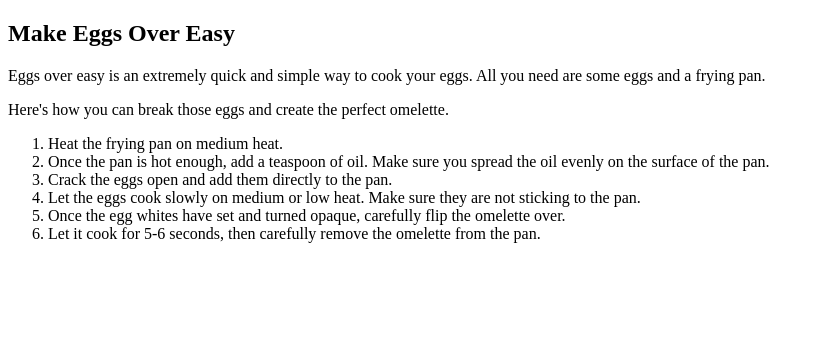
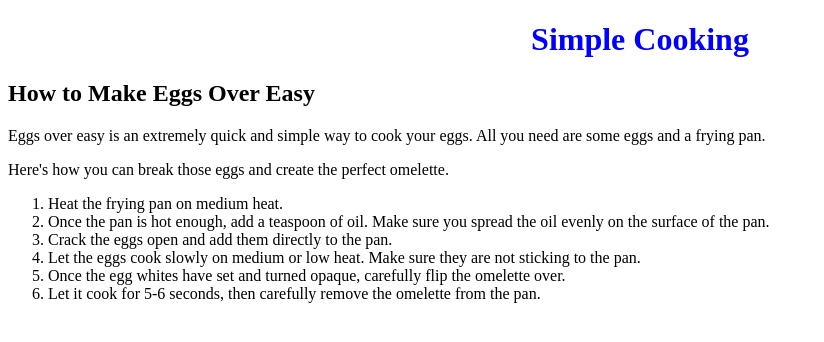
Before and after one commit to PShah6719/PShah6719.github.io, a plain HTML site: page index.html in a window 1280 px wide. Shown: the whole page, without its empty margins (0-824 px from the left). Drawn offline with Linux system fonts and the light colour scheme.

Commit message:
Update index.html

```diff
--- a/index.html
+++ b/index.html
@@ -1,7 +1,8 @@
 <!DOCTYPE html>
 <html>
 <body>
-<h2>Make Eggs Over Easy</h2>
+<h1 style="text-align: center;"><span style="color: #0000ff;"><strong>Simple Cooking</strong></span></h1>
+<h2>How to Make Eggs Over Easy</h2>
 <p>Eggs over easy is an extremely quick and simple way to cook your eggs. All you need are some eggs and a frying pan.</p>
 <p>Here's how you can break those eggs and create the perfect omelette.</p>
 <ol>
```
